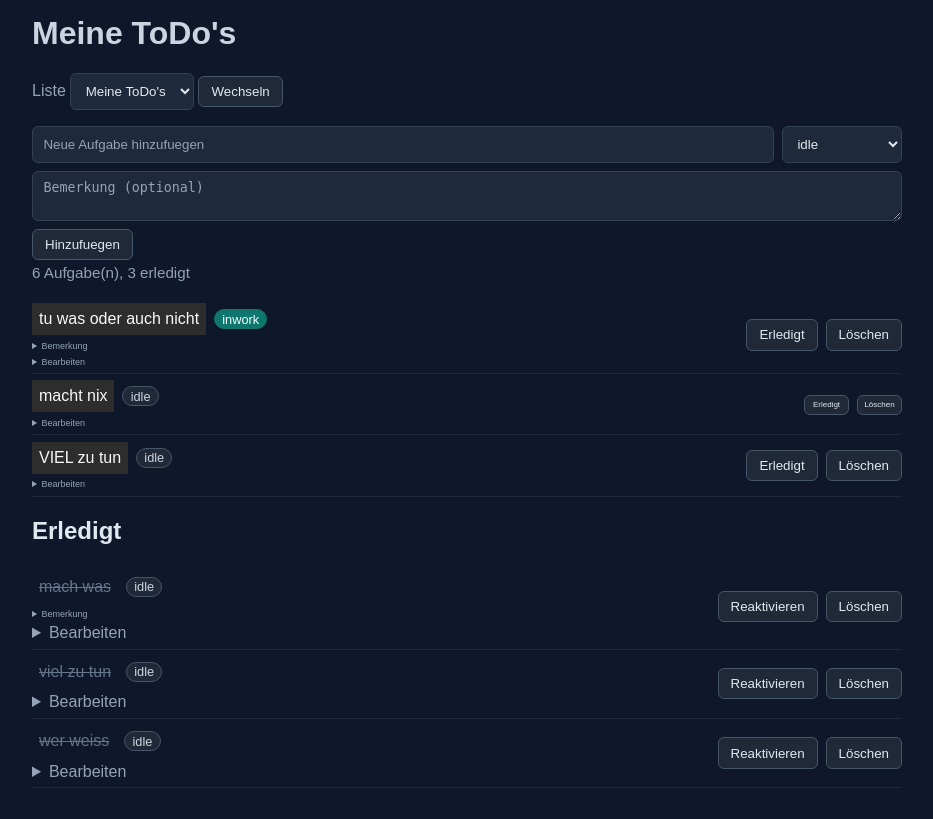
After one commit to H1git/H1HArest0, a Flask app: template templates/Flask Todos.htm in a window 1280 px wide. The commit adds this page. Shown: the whole page, without its empty margins (173-1106 px from the left). Run offline with Flask 3, Linux system fonts and the light colour scheme; the template is opened without the code that fills it, so the values that code supplies are empty.

Commit message:
anpassungen1

```diff
--- a/static/dark.css
+++ b/static/dark.css
@@ -1,13 +1,42 @@
+.statess{
+    width: 20px;
+    color: #0f766e;
+}
+
+.eedit {
+    font-family: Arial, Helvetica, sans-serif;
+    font-size: 9px;
+    color: #0f766e;
+}
+
+.xbutton {
+    width: 45px;
+    height: 20px;
+    font-size: 8px;
+    /* Verhindert, dass der Text umbricht oder abgeschnitten wird */
+    line-height: 1;
+    /* Entfernt Standard-Abstände des Browsers */
+    padding: 0;
+    /* Zentriert den Text präzise */
+    display: inline-flex;
+    align-items: center;
+    justify-content: center;
+    /* Verhindert Textumbruch bei zu langen Wörtern */
+    white-space: nowrap;
+}
+
 * {
     box-sizing: border-box;
 }
 
 body {
     font-family: Arial, sans-serif;
-    margin: 2rem auto;
-    max-width: 720px;
+    padding: 15px;
+    margin: auto;
+    max-width: 900px;
     background: #0f172a;
     color: #e2e8f0;
+    /* border-style: solid; */
 }
 
 h1 {
@@ -15,7 +44,12 @@ h1 {
     color: #cbd5e1;
 }
 
-.list-form,
+.list-form{
+    /* padding-left: 80%; */
+    /* margin-left: 70%; */
+    /* width: 70px; */
+    /* border-style: solid; */
+}
 .add-form,
 .edit-form {
     margin-top: 1rem;
@@ -52,13 +86,13 @@ h1 {
 
 .add-form textarea {
     flex-basis: 100%;
-    min-height: 90px;
+    min-height: 50px;
     resize: vertical;
 }
 
 .edit-form textarea {
     flex-basis: 100%;
-    min-height: 70px;
+    min-height: 50px;
     resize: vertical;
 }
 
@@ -122,6 +156,13 @@ li {
 .title.done {
     text-decoration: line-through;
     color: #64748b;
+    background-color: transparent;
+}
+
+.title {
+    color: #f8f9fb;
+    background-color: #2d2d2d;
+    padding: 7px;
 }
 
 .state {
@@ -147,14 +188,21 @@ li {
     color: #94a3b8;
 }
 
+.commentX {
+    color: #538bda;
+    margin-left: auto
+}
+
 .comment p {
     margin: 0.35rem 0 0;
+    background-color: #464747;
     color: #cbd5e1;
+    padding: 8px;
 }
 
 .edit summary {
     cursor: pointer;
-    color: #cbd5e1;
+    color: #94a3b8;
 }
 
 .edit-form {
--- /dev/null
+++ b/templates/Flask Todos.htm
@@ -0,0 +1,263 @@
+<!DOCTYPE html>
+<!-- statischer Test für Go live -->
+<html lang="de" class=" gdjgxobcl idc0_350"><head>
+<meta http-equiv="content-type" content="text/html; charset=UTF-8">
+    <meta charset="utf-8">
+    <title>Flask Todos</title>
+    <link rel="stylesheet" href="Flask%20Todos-Dateien/dark.css">
+    <link rel="stylesheet" href="/static/dark.css">
+</head>
+<body>
+    <h1>Meine ToDo's</h1>
+
+    <form class="list-form" action="/" method="get">
+        <label for="list">Liste</label>
+        <select id="list" name="list">
+
+            <option value="einkauf">Einkaufsliste</option>
+
+            <option value="my" selected="selected">Meine ToDo's</option>
+
+        </select>
+        <button type="submit">Wechseln</button>
+    </form>
+
+    <form class="add-form" action="/add" method="post">
+        <input type="hidden" name="list" value="my">
+        <input type="text" name="title" placeholder="Neue Aufgabe hinzufuegen" required="">
+        <select name="state">
+            <option value="idle" selected="selected">idle</option>
+            <option value="inwork">inwork</option>
+        </select>
+        <textarea name="comment" placeholder="Bemerkung (optional)"></textarea>
+        <button type="submit">Hinzufuegen</button>
+    </form>
+
+
+
+
+    <p class="meta">6 Aufgabe(n), 3 erledigt</p>
+
+    <ul>
+
+        <li>
+            <div class="todo-body">
+                <div class="todo-main">
+                    <span class="title ">tu was oder auch nicht</span>
+                    <span class="state state-inwork">inwork</span>
+                </div>
+
+                <details class="comment">
+                    <summary class="eedit">Bemerkung</summary>
+                    <p>Dein Problem</p>
+                </details>
+
+                <details class="edit">
+                    <summary class="eedit">Bearbeiten</summary>
+                    <form class="edit-form" action="/update/2" method="post">
+                        <input type="hidden" name="list" value="my">
+                        <input type="text" name="title" value="tu was oder auch nicht" required="">
+                        <select name="state">
+                            <option value="idle">idle</option>
+                            <option value="inwork" selected="selected">inwork</option>
+                        </select>
+                        <textarea name="comment" placeholder="Bemerkung (optional)">Dein Problem</textarea>
+                        <button type="submit">Speichern</button>
+                    </form>
+                </details>
+            </div>
+            <div class="actions">
+                <form action="/toggle/2" method="post">
+                    <input type="hidden" name="list" value="my">
+                    <button type="submit">Erledigt</button>
+                </form>
+                <form action="/delete/2" method="post">
+                    <input type="hidden" name="list" value="my">
+                    <button type="submit">Löschen</button>
+                </form>
+            </div>
+        </li>
+
+        <li>
+            <div class="todo-body">
+                <div class="todo-main">
+                    <span class="title ">macht nix</span>
+                    <span class="state state-idle">idle</span>
+                </div>
+
+                <details class="edit">
+                    <summary class="eedit">Bearbeiten</summary>
+                    <form class="edit-form" action="/update/4" method="post">
+                        <input type="hidden" name="list" value="my">
+                        <input type="text" name="title" value="macht nix" required="">
+                        <select name="state">
+                            <option value="idle" selected="selected">idle</option>
+                            <option value="inwork">inwork</option>
+                        </select>
+                        <textarea name="comment" placeholder="Bemerkung (optional)"></textarea>
+                        <button type="submit">Speichern</button>
+                    </form>
+                </details>
+            </div>
+            <div class="actions">
+                <form action="/toggle/4" method="post">
+                    <input type="hidden" name="list" value="my">
+                    <button class="xbutton" type="submit">Erledigt</button>
+                </form>
+                <form action="/delete/4" method="post">
+                    <input type="hidden" name="list" value="my">
+                    <button class="xbutton" type="submit">Löschen</button>
+                </form>
+            </div>
+        </li>
+
+        <li>
+            <div class="todo-body">
+                <div class="todo-main">
+                    <span class="title ">VIEL zu tun</span>
+                    <span class="state state-idle">idle</span>
+                </div>
+
+                <details class="edit">
+                    <summary class="eedit">Bearbeiten</summary>
+                    <form class="edit-form" action="/update/6" method="post">
+                        <input type="hidden" name="list" value="my">
+                        <input type="text" name="title" value="VIEL zu tun" required="">
+                        <select name="state">
+                            <option value="idle" selected="selected">idle</option>
+                            <option value="inwork">inwork</option>
+                        </select>
+                        <textarea name="comment" placeholder="Bemerkung (optional)"></textarea>
+                        <button type="submit">Speichern</button>
+                    </form>
+                </details>
+            </div>
+            <div class="actions">
+                <form action="/toggle/6" method="post">
+                    <input type="hidden" name="list" value="my">
+                    <button type="submit">Erledigt</button>
+                </form>
+                <form action="/delete/6" method="post">
+                    <input type="hidden" name="list" value="my">
+                    <button type="submit">Löschen</button>
+                </form>
+            </div>
+        </li>
+
+    </ul>
+
+
+    <div class="donetrue">
+        <h2>Erledigt</h2>
+        <ul>
+
+            <li>
+                <div class="todo-body">
+                    <div class="todo-main">
+                        <span class="title done">mach was</span>
+                        <span class="state state-idle">idle</span>
+                    </div>
+
+                    <details class="comment">
+                        <summary class="eedit">Bemerkung</summary>
+                        <p>erstaunlich</p>
+                    </details>
+
+                    <details class="edit">
+                        <summary>Bearbeiten</summary>
+                        <form class="edit-form" action="/update/3" method="post">
+                            <input type="hidden" name="list" value="my">
+                            <input type="text" name="title" value="mach was" required="">
+                            <select name="state">
+                                <option value="idle" selected="selected">idle</option>
+                                <option value="inwork">inwork</option>
+                            </select>
+                            <textarea name="comment" placeholder="Bemerkung (optional)">erstaunlich</textarea>
+                            <button type="submit">Speichern</button>
+                        </form>
+                    </details>
+                </div>
+                <div class="actions">
+                    <form action="/toggle/3" method="post">
+                        <input type="hidden" name="list" value="my">
+                        <button type="submit">Reaktivieren</button>
+                    </form>
+                    <form action="/delete/3" method="post">
+                        <input type="hidden" name="list" value="my">
+                        <button type="submit">Löschen</button>
+                    </form>
+                </div>
+            </li>
+
+            <li>
+                <div class="todo-body">
+                    <div class="todo-main">
+                        <span class="title done">viel zu tun</span>
+                        <span class="state state-idle">idle</span>
+                    </div>
+
+                    <details class="edit">
+                        <summary>Bearbeiten</summary>
+                        <form class="edit-form" action="/update/1" method="post">
+                            <input type="hidden" name="list" value="my">
+                            <input type="text" name="title" value="viel zu tun" required="">
+                            <select name="state">
+                                <option value="idle" selected="selected">idle</option>
+                                <option value="inwork">inwork</option>
+                            </select>
+                            <textarea name="comment" placeholder="Bemerkung (optional)"></textarea>
+                            <button type="submit">Speichern</button>
+                        </form>
+                    </details>
+                </div>
+                <div class="actions">
+                    <form action="/toggle/1" method="post">
+                        <input type="hidden" name="list" value="my">
+                        <button type="submit">Reaktivieren</button>
+                    </form>
+                    <form action="/delete/1" method="post">
+                        <input type="hidden" name="list" value="my">
+                        <button type="submit">Löschen</button>
+                    </form>
+                </div>
+            </li>
+
+            <li>
+                <div class="todo-body">
+                    <div class="todo-main">
+                        <span class="title done">wer weiss</span>
+                        <span class="state state-idle">idle</span>
+                    </div>
+
+                    <details class="edit">
+                        <summary>Bearbeiten</summary>
+                        <form class="edit-form" action="/update/5" method="post">
+                            <input type="hidden" name="list" value="my">
+                            <input type="text" name="title" value="wer weiss" required="">
+                            <select name="state">
+                                <option value="idle" selected="selected">idle</option>
+                                <option value="inwork">inwork</option>
+                            </select>
+                            <textarea name="comment" placeholder="Bemerkung (optional)"></textarea>
+                            <button type="submit">Speichern</button>
+                        </form>
+                    </details>
+                </div>
+                <div class="actions">
+                    <form action="/toggle/5" method="post">
+                        <input type="hidden" name="list" value="my">
+                        <button type="submit">Reaktivieren</button>
+                    </form>
+                    <form action="/delete/5" method="post">
+                        <input type="hidden" name="list" value="my">
+                        <button type="submit">Löschen</button>
+                    </form>
+                </div>
+            </li>
+
+        </ul>
+    </div>
+
+
+
+</body></html>
```
Also changed, not shown: templates/todos.html (+46 -29 lines).
